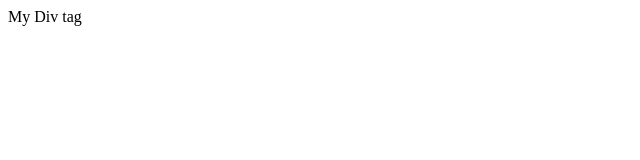
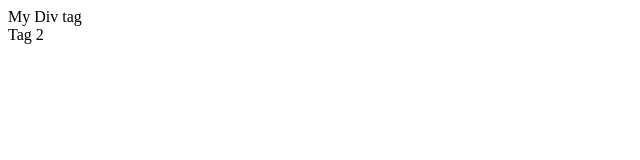
Before and after one commit to vixit-bhardwaj/demo-repo, a plain HTML site: page index.html in a window 1280 px wide. Shown: the full height of the page, 0-640 px from the left. Drawn offline with Linux system fonts and the light colour scheme.

Commit message:
Change in index.html
Introduced new Div

```diff
--- a/index.html
+++ b/index.html
@@ -1 +1,2 @@
 <div> My Div tag</div>
+<div>Tag 2</div>
```
